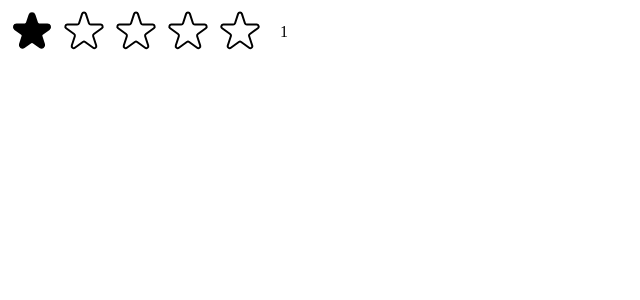
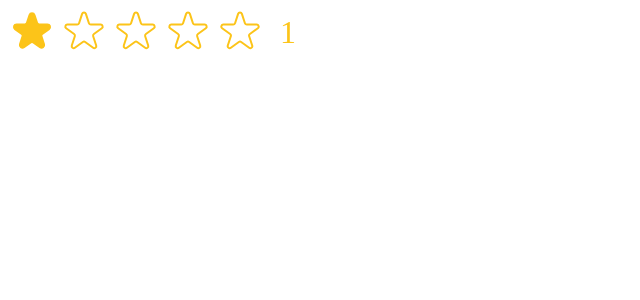
Before and after one commit to raymund-corpuz/usePopCorn-practice2, a React (Vite) app: page / in a window 1280 px wide. Both pictures are taken after a click on the button 32 px from the left and 32 px from the top of the page. Shown: the top 300 px of the page, without its empty margins (0-640 px from the left). Built offline with nearby package versions, Linux system fonts and the light colour scheme.

Commit message:
adding color

```diff
--- a/src/StarRating.jsx
+++ b/src/StarRating.jsx
@@ -11,14 +11,20 @@
   gap: "4px",
 };
 
-const textStyle = {
-  lineHeight: "1",
-  margin: "0",
-};
-
-export default function StarRating({ maxRating = 5 }) {
+export default function StarRating({
+  maxRating = 5,
+  color = "#fcc419",
+  size = 48,
+}) {
   const [rating, setRating] = useState(0); // State Variable
   const [tempRating, setTempRating] = useState(0);
+
+  const textStyle = {
+    lineHeight: "1",
+    margin: "0",
+    color,
+    fontSize: `${size / 1.5}px`,
+  };
   return (
     <div style={containerStyle}>
       <div style={starContainerStyle}>
@@ -29,6 +35,8 @@
             full={tempRating ? tempRating >= i + 1 : rating >= i + 1}
             onHoverIn={() => setTempRating(i + 1)}
             onHoverOut={() => setTempRating(0)}
+            color={color}
+            size={size}
           />
         ))}
       </div>
@@ -38,13 +46,13 @@
 }
 
 const startStyle = {
-  width: "48px",
-  height: "48px",
+  width: `48px`,
+  height: `48px`,
   display: "block",
   cursor: "pointer",
 };
 
-function Star({ onRate, full, onHoverIn, onHoverOut }) {
+function Star({ onRate, full, onHoverIn, onHoverOut, color }) {
   return (
     <span
       role="button"
@@ -57,8 +65,8 @@
         <svg
           xmlns="http://www.w3.org/2000/svg"
           viewBox="0 0 20 20"
-          fill="#000"
-          stroke="#000"
+          fill={color}
+          stroke={color}
         >
           <path d="M9.049 2.927c.3-.921 1.603-.921 1.902 0l1.07 3.292a1 1 0 00.95.69h3.462c.969 0 1.371 1.24.588 1.81l-2.8 2.034a1 1 0 00-.364 1.118l1.07 3.292c.3.921-.755 1.688-1.54 1.118l-2.8-2.034a1 1 0 00-1.175 0l-2.8 2.034c-.784.57-1.838-.197-1.539-1.118l1.07-3.292a1 1 0 00-.364-1.118L2.98 8.72c-.783-.57-.38-1.81.588-1.81h3.461a1 1 0 00.951-.69l1.07-3.292z" />
         </svg>
@@ -67,7 +75,7 @@
           xmlns="http://www.w3.org/2000/svg"
           fill="none"
           viewBox="0 0 24 24"
-          stroke="#000"
+          stroke={color}
         >
           <path
             strokeLinecap="round"
```
